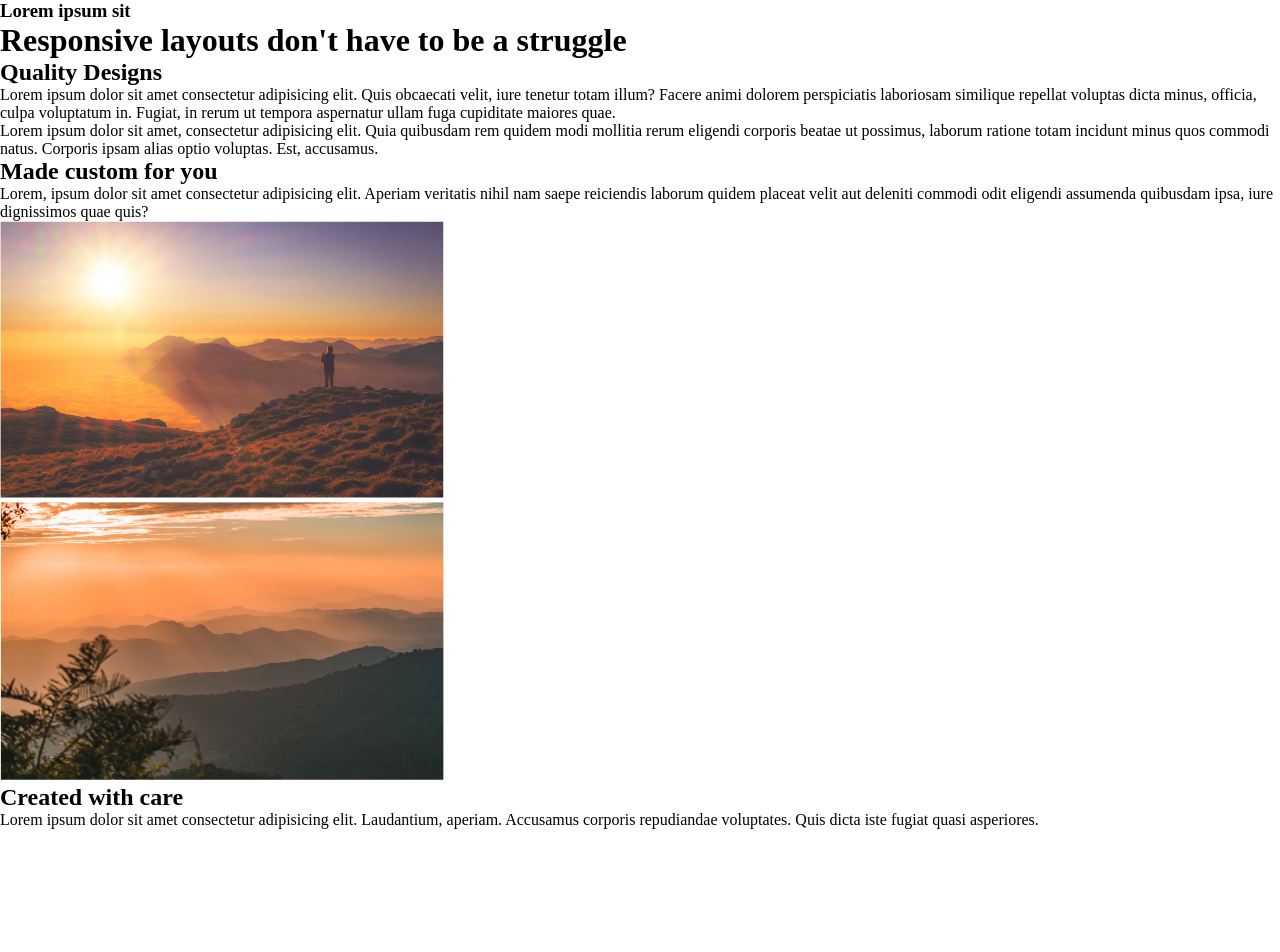
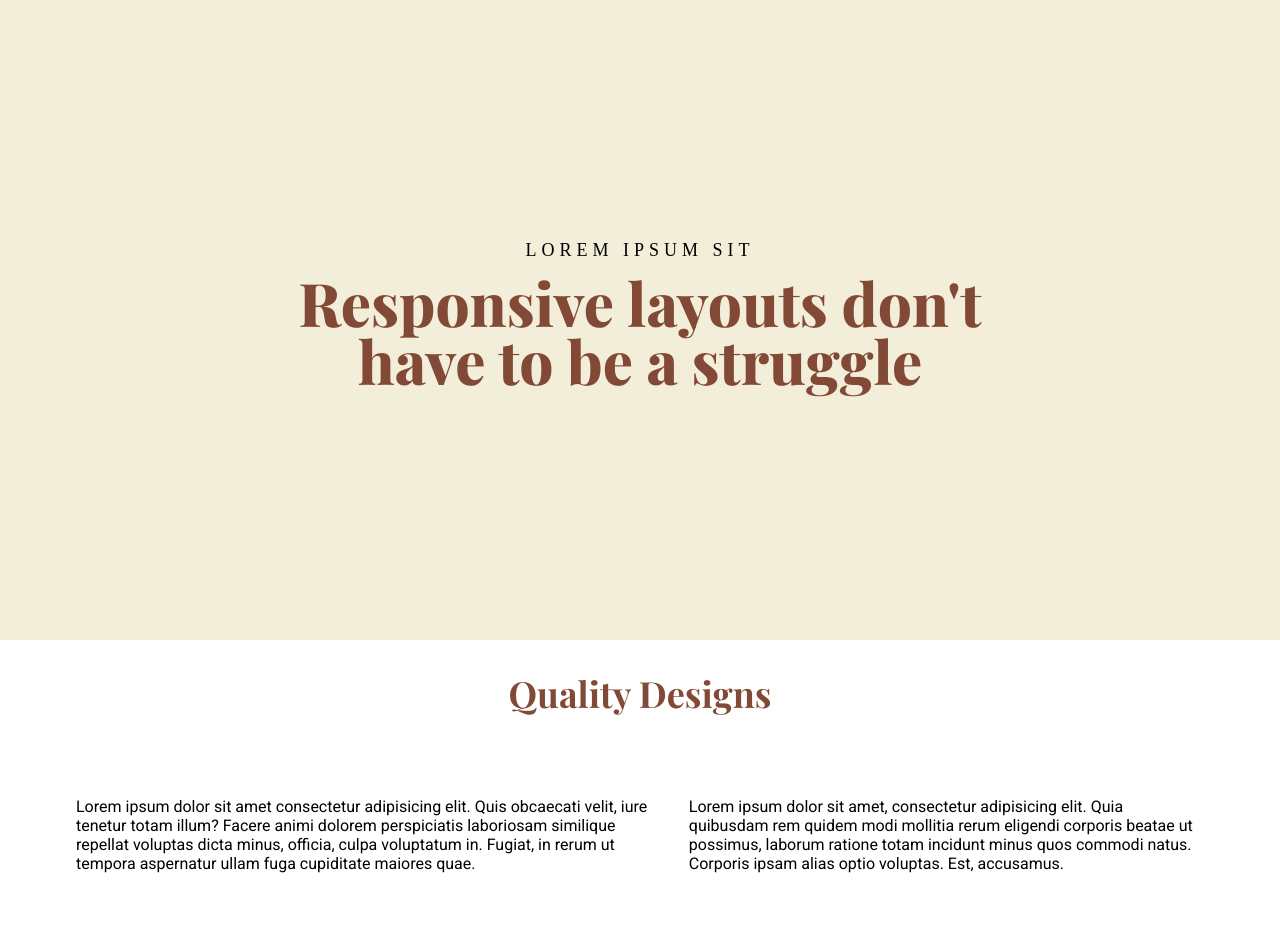
Before and after one commit to ad-monir2001/21-Day-code-on-responsiveness, a plain HTML site: page flexbox-challenge-4/index.html in a window 1280 px wide. Shown: the top 952 px of the page. Before the commit the page ends 829 px from the top, so only its background shows below. Drawn offline with nearby package versions, Linux system fonts and the light colour scheme; a web font is replaced by a local one.

Commit message:
solve done

```diff
--- a/flexbox-challenge-4/index.html
+++ b/flexbox-challenge-4/index.html
@@ -9,11 +9,12 @@
   <body>
     <div class="hero">
       <h3>Lorem ipsum sit</h3>
-      <h1>Responsive layouts don't have to be a struggle</h1>
+      <h1>Responsive layouts don't <br />have to be a struggle</h1>
     </div>
+
     <div class="quality-section">
       <h2>Quality Designs</h2>
-      <div class="texts">
+      <div class="quality-section-texts">
         <p>
           Lorem ipsum dolor sit amet consectetur adipisicing elit. Quis
           obcaecati velit, iure tenetur totam illum? Facere animi dolorem
@@ -29,6 +30,7 @@
         </p>
       </div>
     </div>
+    <section class="section-3">
       <div class="custom-section">
         <div class="texts">
           <h2>Made custom for you</h2>
@@ -41,6 +43,8 @@
         </div>
         <img src="/image-01.jpg" alt="A new sun is raising" />
       </div>
+    </section>
+    <section class="section-last">
       <div class="care-section">
         <img src="/image-02.jpg" alt="a winter morning" />
         <div class="text2">
@@ -52,5 +56,6 @@
           </p>
         </div>
       </div>
+    </section>
   </body>
 </html>
--- a/flexbox-challenge-4/style.css
+++ b/flexbox-challenge-4/style.css
@@ -10,3 +10,103 @@
   padding: 0;
   box-sizing: border-box;
 }
+
+img{
+  width: 100%;
+}
+
+.hero{
+  display: flex;
+  align-items: center;
+  justify-content: center;
+  flex-direction: column;
+  /* width: 80%; */
+  /* max-width: 1128px; */
+  text-align: center;
+  padding: 5.5rem;
+  background-color: #f3eed9;
+  height: 80vh;
+}
+
+.hero h3{
+  text-transform: uppercase;
+  letter-spacing: 5px;
+  font-weight: 300;
+  font-size: 18px;
+
+}
+
+.hero h1{
+  color: #824936;
+  font-family: var(--font-2);
+  font-weight: 800;
+  font-size: 60px;
+  line-height: 58px;
+  margin: .7rem;
+}
+
+.quality-section{
+  max-width: 1128px;
+  margin: 0 auto;
+  min-height: 40vh;
+}
+
+.quality-section h2{
+  font-family: var(--font-2);
+  font-size: 36px;
+  color: #824936;
+  text-align: center;
+  margin: 1.8rem 0;
+}
+
+.quality-section-texts{
+  display: flex;
+  font-family: var(--font-1);
+  gap: 2rem;
+  margin: 5rem 0;
+}
+
+.section-3{
+  background: #222c2a;
+  min-height: 60vh;
+}
+
+.custom-section{
+  display: flex;
+  max-width: 1128px;
+  margin: 0 auto;
+  align-items: flex-start;
+  padding: 8rem 0;
+}
+
+.texts h2{
+  color: #f3eed9;
+}
+.texts p{
+  color: white;
+  font-family: var(--font-1);
+}
+
+.section-last{
+  background: #824936;
+
+}
+
+.care-section{
+  display: flex;
+  align-items: flex-start;
+  justify-content: center;
+  max-width: 1128px;
+  margin: 0 auto;
+  padding: 8rem 0;
+  gap: 25px;
+}
+
+.care-section h2{
+  color: #f3eed9;
+}
+
+.care-section p{
+  color: #ffffff;
+  font-family: var(--font-1);
+}
```
Lines whose indentation alone changed are shown as unchanged.
